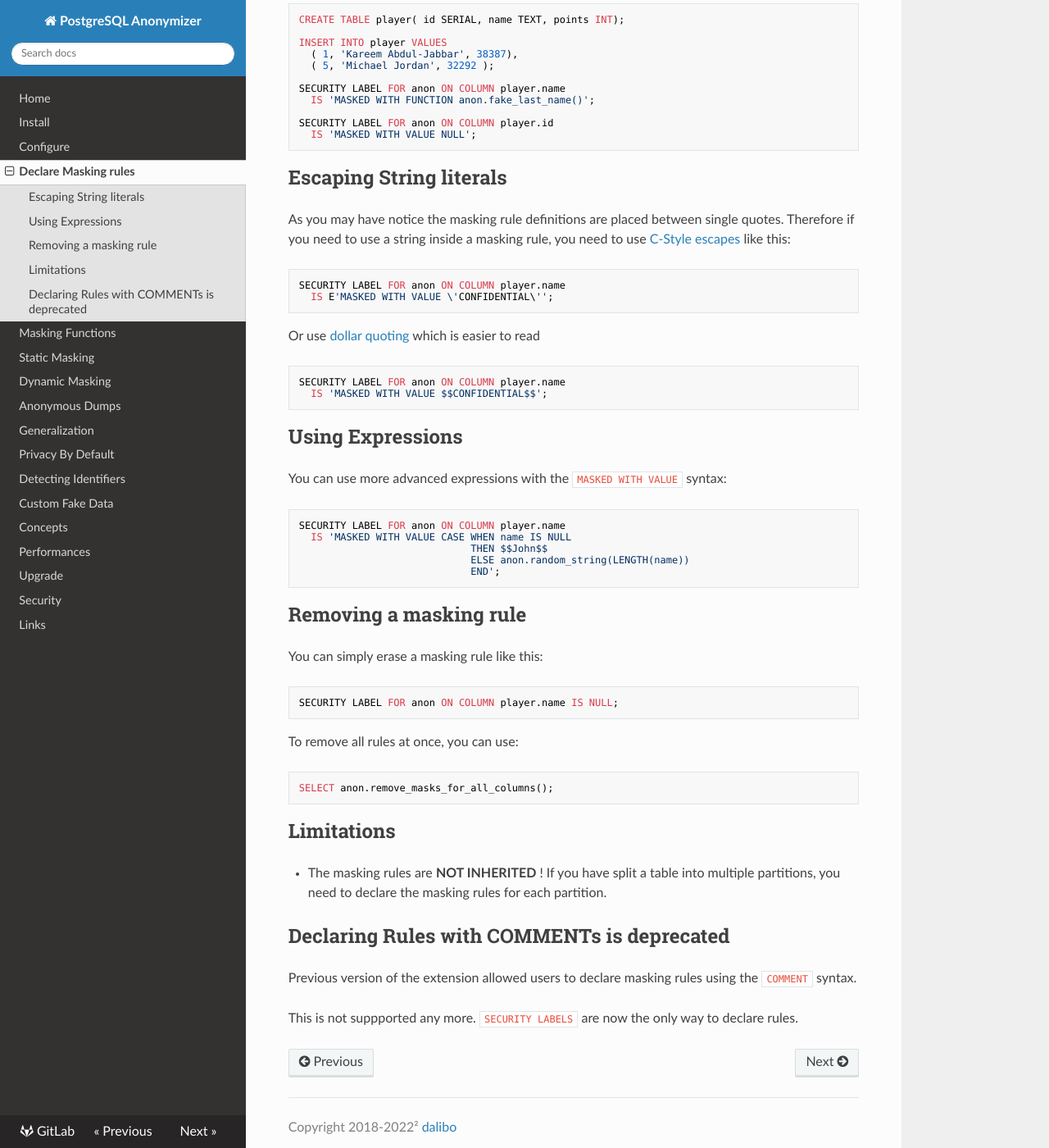
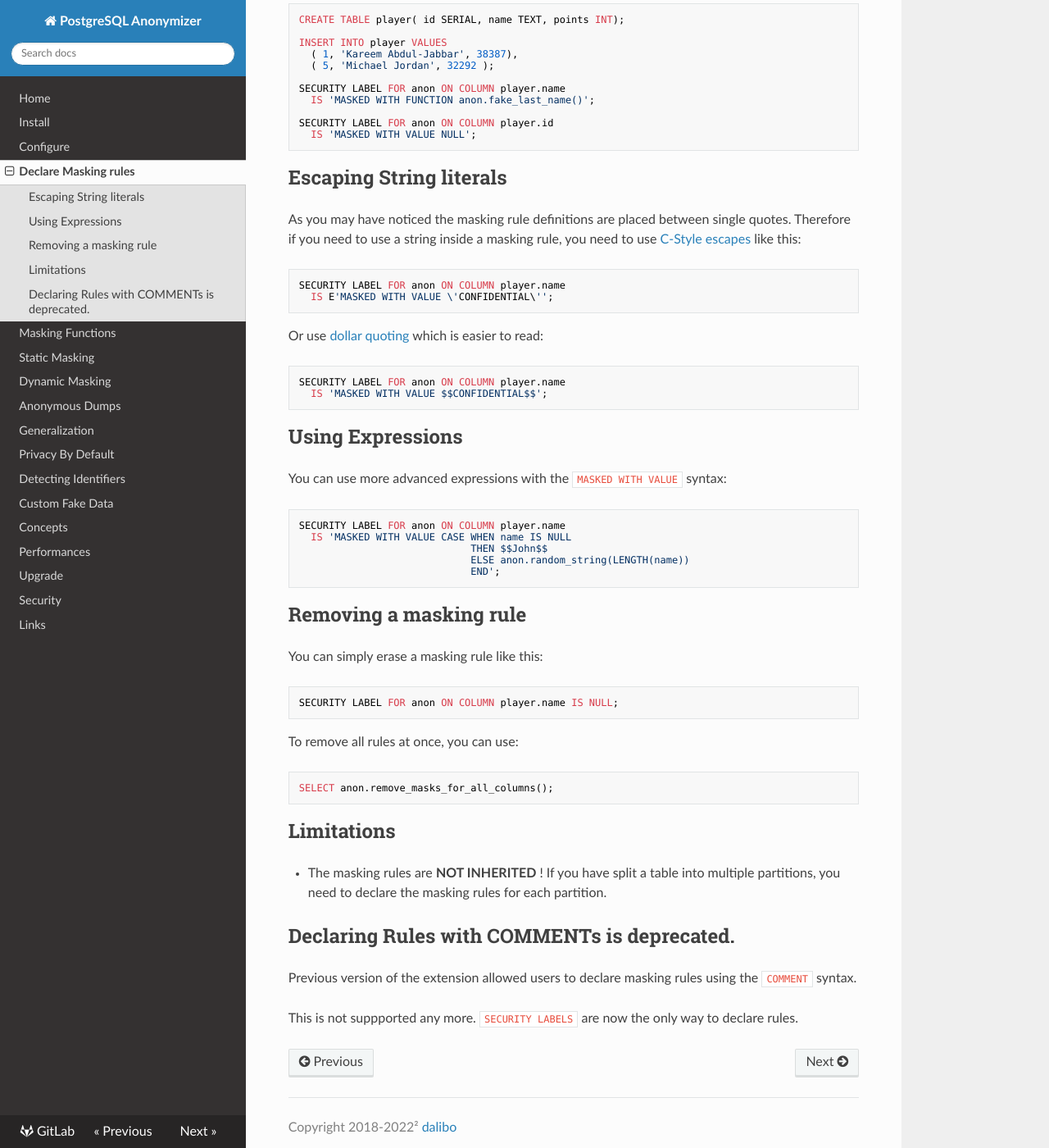
Before and after one commit to neondatabase/postgresql_anonymizer, an MkDocs documentation site: the page built from docs/declare_masking_rules.md, in a window 1280 px wide and 1400 px high, scrolled down 420 px. Shown: the whole window at 82% size. Built offline with MkDocs 1.6.1, drawn with Linux system fonts in a browser that asks for light colours; nearby versions of some CDN libraries.

Commit message:
Update docs/declare_masking_rules.md, docs/masking_functions.md, docs/generalization.md, docs/detection.md, docs/custom_fake_data.md

````diff
--- a/docs/declare_masking_rules.md
+++ b/docs/declare_masking_rules.md
@@ -33,7 +33,7 @@ SECURITY LABEL FOR anon ON COLUMN player.id
 Escaping String literals
 ------------------------------------------------------------------------------
 
-As you may have notice the masking rule definitions are placed between single
+As you may have noticed the masking rule definitions are placed between single
 quotes. Therefore if you need to use a string inside a masking rule, you need
 to use [C-Style escapes] like this:
 
@@ -42,7 +42,7 @@ SECURITY LABEL FOR anon ON COLUMN player.name
   IS E'MASKED WITH VALUE \'CONFIDENTIAL\'';
 ```
 
-Or use [dollar quoting] which is easier to read
+Or use [dollar quoting] which is easier to read:
 
 ```sql
 SECURITY LABEL FOR anon ON COLUMN player.name
@@ -89,7 +89,7 @@ Limitations
   multiple partitions, you need to declare the masking rules for each partition.
 
 
-Declaring Rules with COMMENTs is deprecated
+Declaring Rules with COMMENTs is deprecated.
 ------------------------------------------------------------------------------
 
 Previous version of the extension allowed users to declare masking rules using
````
Also changed, not shown: docs/custom_fake_data.md (+1 -1 lines), docs/detection.md (+1 -1 lines), docs/generalization.md (+1 -1 lines), docs/masking_functions.md (+10 -10 lines).
